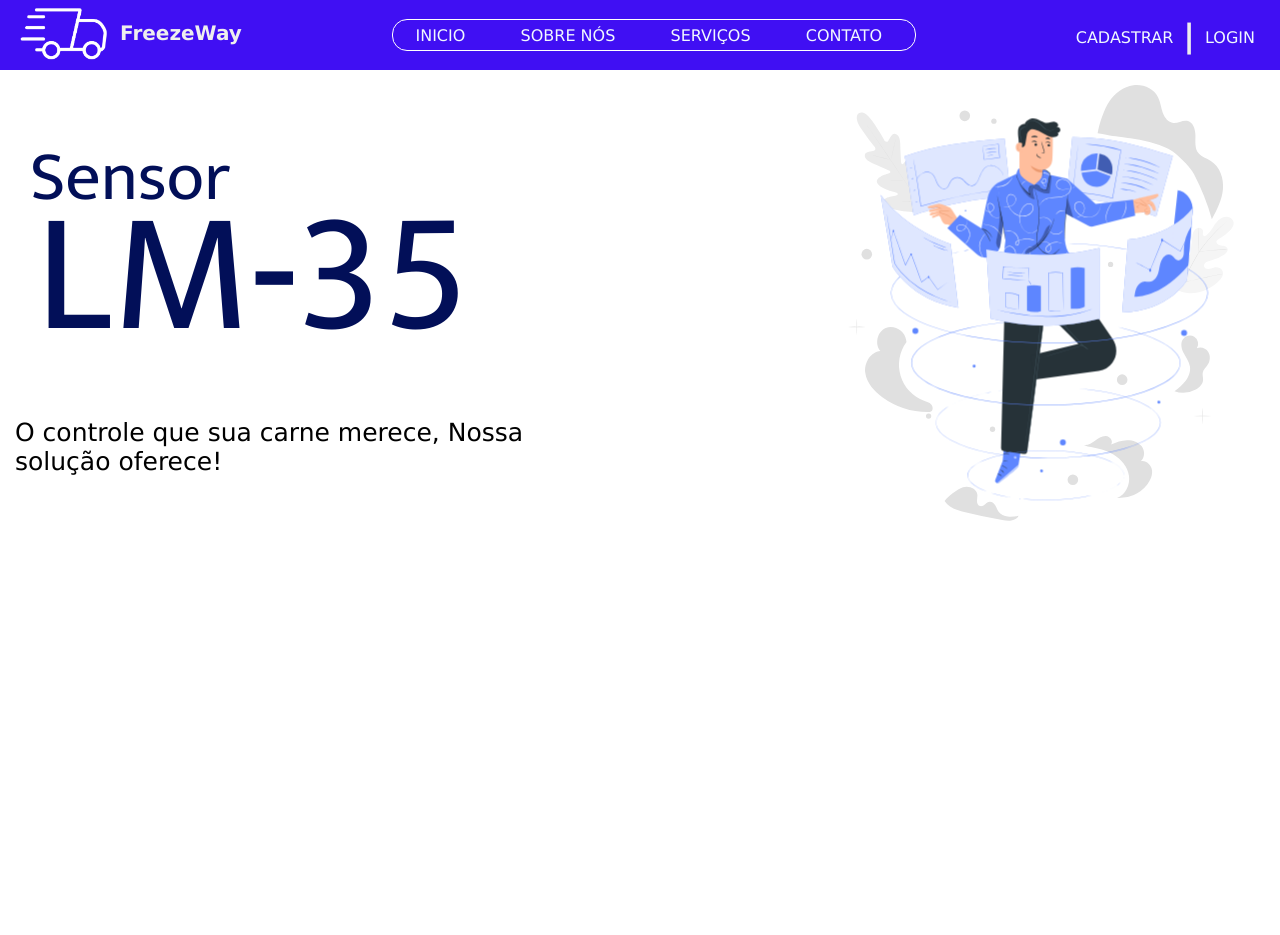
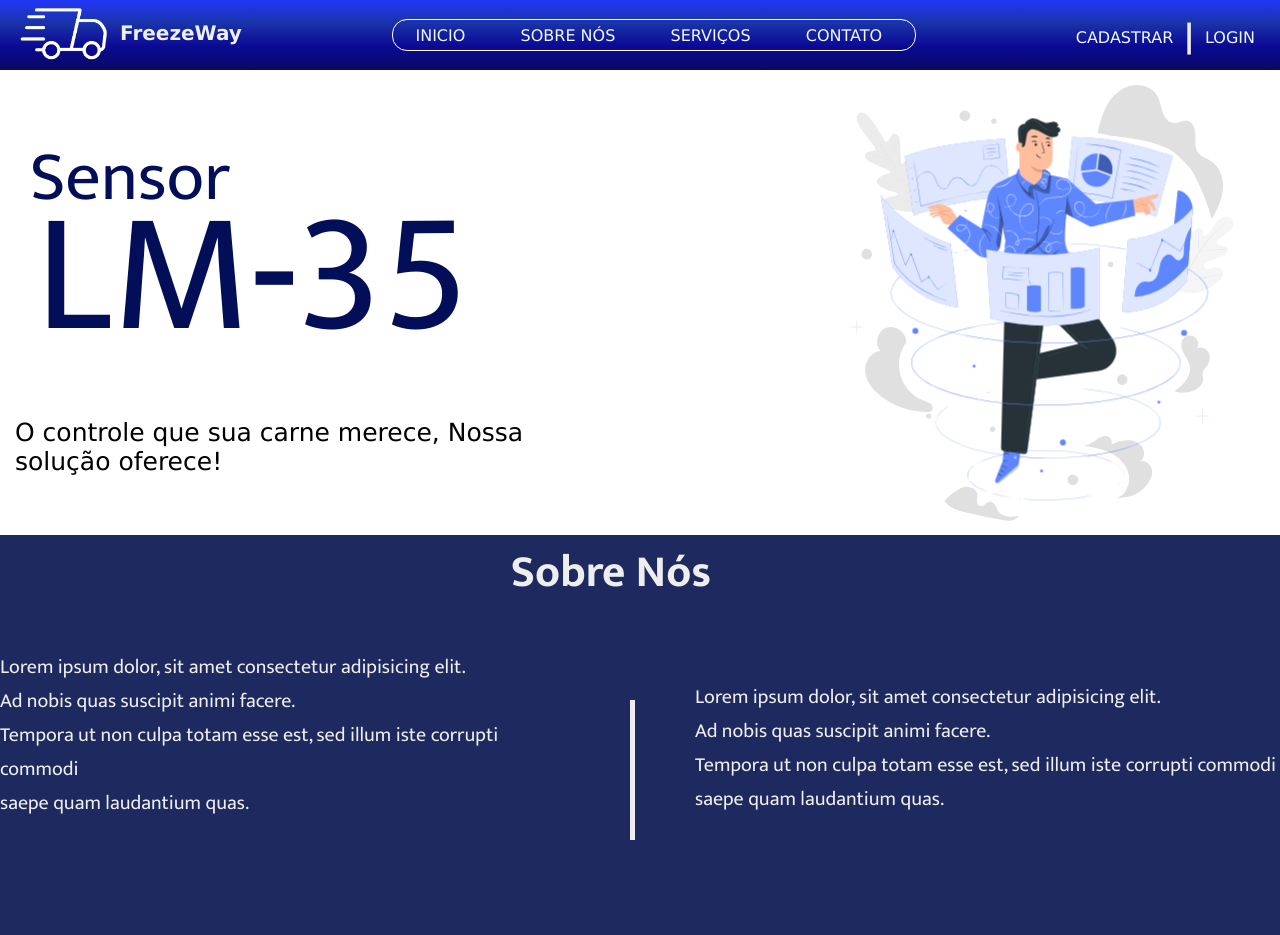
Before and after one commit to PedroHenriqueRC/FreezeWay, a plain HTML site: page Sprint2/site/index.html in a window 1280 px wide. Before the commit the page ends 800 px from the top, so only its background shows below. Drawn offline with Linux system fonts and the light colour scheme.

Commit message:
Alterações no html e css da home

```diff
--- a/Sprint2/site/css/main.css
+++ b/Sprint2/site/css/main.css
@@ -10,8 +10,7 @@
     align-items: end;
     width: 100%;
     height: 70px;
-    background: #400ff3;
-    justify-content: right;
+    background-image: linear-gradient( to bottom, rgb(34, 56, 247), rgb(25, 51, 168), rgb(11, 9, 148), rgb(9, 9, 97) );     justify-content: right;
 }
 
 .borda{
@@ -114,7 +113,6 @@
     width: 100%;
     justify-content: center;
     flex-direction: row;
-
 }
 
 .animated{
@@ -150,3 +148,56 @@
     font-size: 25px;
     margin-left: 15px;
 }
+
+.h1SobreNos{
+    text-align: center;
+    margin-right: 58px;
+    font-size: 45px;
+    font-family: "Mukta", sans-serif;
+    margin-bottom: -75px;
+    color: #eeeeee;
+}
+
+#containerSobre{
+    width: 100%;
+    display: flex;
+    align-items: center;
+    flex-direction: row;
+    background: #1d295f;
+    height: 400px;
+    justify-content: space-evenly;
+}
+
+.textoSobrenos{
+    display: flex;
+    margin-top: 20px;
+    float: right;
+    font-size: 25px;
+    font-family: "Mukta", sans-serif;
+
+}
+
+.pSobreNos{
+    font-size: 20px;
+    margin-top:  -5px;
+    color: #eeeeee;
+    font-family: "Mukta", sans-serif;
+    margin-right: 750px;
+}
+
+.barraSobreNos{
+    margin-left: 630px;
+    background: #eeeeee;
+    height: 140px;
+    width: 5px;
+    color: #eeeeee;
+    margin-top: -120px;
+}
+
+.pSobreNos2{
+    font-size: 20px;
+    margin-left: 695px;
+    margin-top: -160px;
+    color: #eeeeee;
+    font-family: "Mukta", sans-serif;
+}
--- a/Sprint2/site/index.html
+++ b/Sprint2/site/index.html
@@ -23,7 +23,7 @@
                 <a class="linkMenu" href="index.html">INICIO</a>
             </li>
             <li class="menuItem">
-                <a class="linkMenu" href="#">SOBRE NÓS</a>
+                <a class="linkMenu" href="#containerSobre">SOBRE NÓS</a>
             </li>
             <li class="menuItem">
                 <a class="linkMenu" href="#">SERVIÇOS</a>
@@ -877,6 +877,18 @@
             </defs>
         </svg>
     </div>
+    <h1 class="h1SobreNos">Sobre Nós</h1>
+    <div id="containerSobre">
+        <div class="textosSobrenos">
+            <p class="pSobreNos">Lorem ipsum dolor, sit amet consectetur adipisicing elit.<br> Ad nobis quas suscipit
+                animi facere. <br>Tempora ut non culpa totam esse est, sed illum iste corrupti commodi<br> saepe quam
+                laudantium quas.</p>
+            <div class="barraSobreNos">.</div>
+            <p class="pSobreNos2">Lorem ipsum dolor, sit amet consectetur adipisicing elit.<br> Ad nobis quas suscipit
+                animi facere. <br>Tempora ut non culpa totam esse est, sed illum iste corrupti commodi<br> saepe quam
+                laudantium quas.</p>
+        </div>
+    </div>
 </body>
 
 </html>
```
